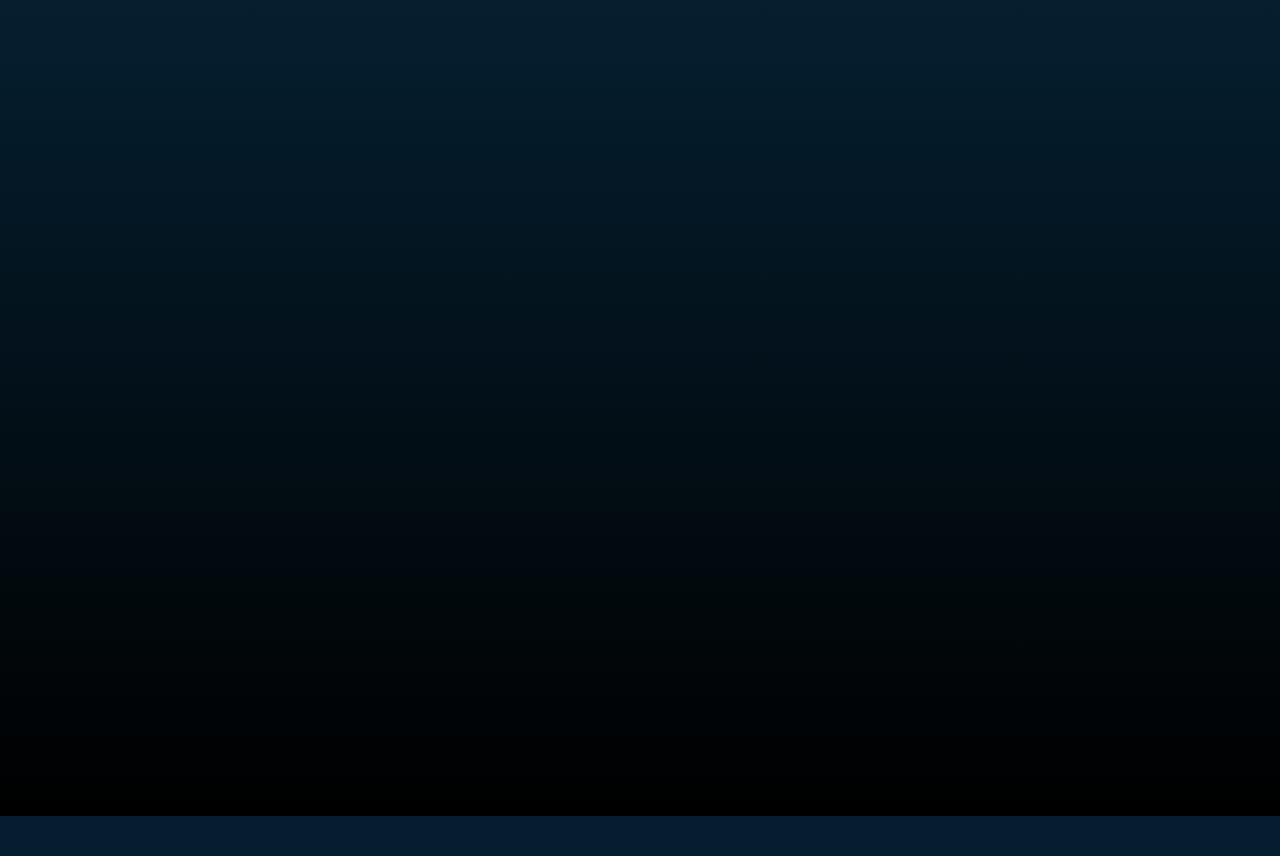
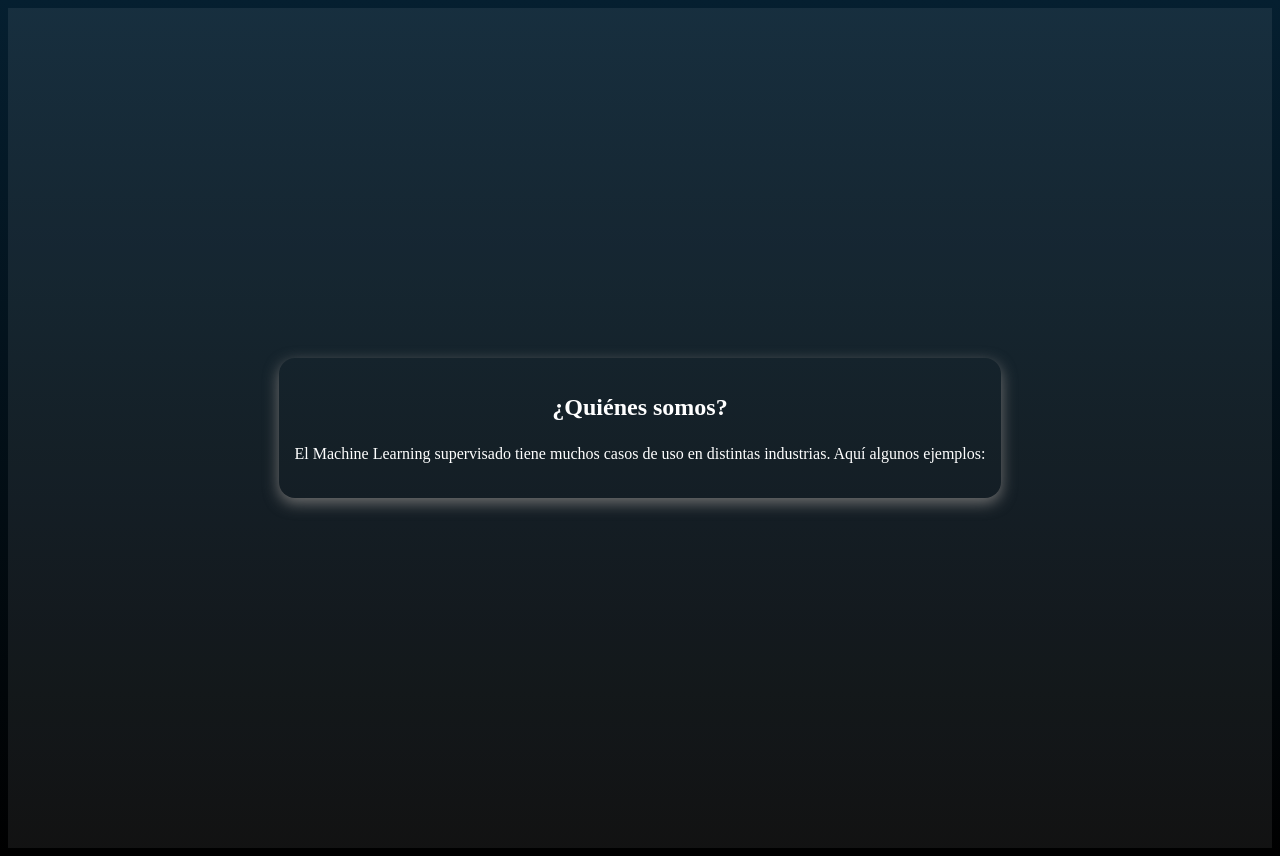
Before and after one commit to Arias1178/proyecto_ods_agua, a Flask app: page /ods/ in a window 1280 px wide. Before the commit the page ends 816 px from the top, so only its background shows below. Run offline with Flask 3, Linux system fonts and the light colour scheme; parts of the project's set-up code (start-up, migrations or seed data) failed here and were passed over.

Commit message:
css y html

```diff
--- a/static/contendmenu.css
+++ b/static/contendmenu.css
@@ -1,11 +1,25 @@
 body {
     min-height: 100vh;
     background: linear-gradient(#051f30, #000000);
+
 }
 
 h1{
- color: rgb(213, 213, 213);
+ color: rgb(255, 255, 255);
  text-align: center;
+}
+h2{
+   color: rgb(255, 255, 255);
+ text-align: center;
+}
+
+.pantalla-completa {
+    display: flex;
+    justify-content: center;
+    align-items: center;
+    min-height: 100vh; /* Altura completa de la pantalla */
+    background-color: #ffffff12; /* Opcional: color de fondo */
+    padding: 20px;
 }
 .cuadro {
     background-color: #fff;
@@ -23,7 +37,7 @@ h1{
 }
 
 .cuadro p {
-    color: #444;
+    color: #ffffff;
     font-size: 1rem;
     line-height: 1.6;
 }
--- a/templates/ods.html
+++ b/templates/ods.html
@@ -7,6 +7,12 @@
     <link rel="stylesheet" href="{{ url_for('static', filename='contendmenu.css') }}">
 </head>
 <body>
-
+      <section class="pantalla-completa">
+        <div class="cuadro sombra">
+            <h2>¿Quiénes somos?</h2>
+            <p>El Machine Learning supervisado tiene muchos casos de uso en distintas industrias. Aquí algunos ejemplos:</p>
+        </div>
+    </div>
+</section>
 </body>
 </html>
```
Also changed, not shown: templates/evaluacion.html (+7 -1 lines), templates/justificacion.html (+7 -0 lines), templates/objetivoneg.html (+7 -1 lines), templates/preguntas.html (+7 -1 lines), templates/viabilidad.html (+7 -1 lines).
